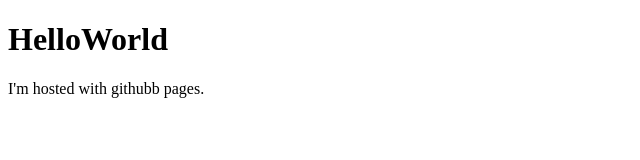
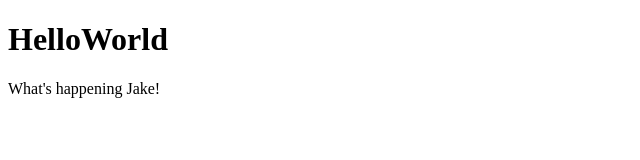
Before and after one commit to nebutz/tryger, a plain HTML site: page index.html in a window 1280 px wide. Shown: the full height of the page, 0-640 px from the left. Drawn offline with Linux system fonts and the light colour scheme.

Commit message:
changed text

```diff
--- a/index.html
+++ b/index.html
@@ -2,6 +2,5 @@
 <html>
 <body>
 <h1>HelloWorld</h1>
-<p>I'm hosted with githubb pages.</p>
-</body>
+<p>What's happening Jake!</p>
 </html>
```
